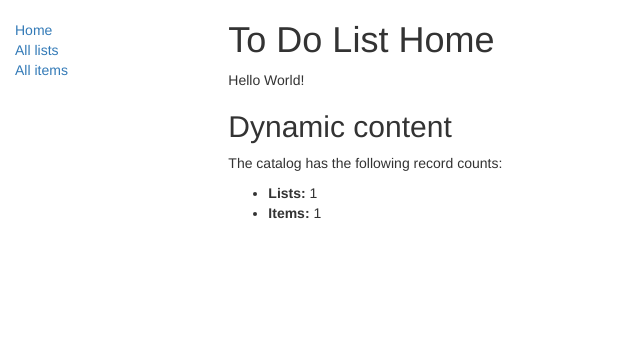
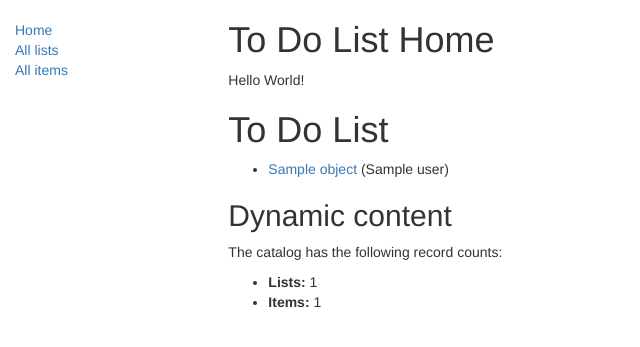
Before and after one commit to christinechengubc/ToDo, a Django app: template catalog/templates/index.html in a window 1280 px wide. Shown: the top 347 px of the page, without its empty margins (0-640 px from the left). Run offline with Django 3.2, Linux system fonts and the light colour scheme; the template is opened without the code that fills it: most values are stand-ins (such as "Sample title", 1, 10 or a date in 2020); parts of the project's set-up code (start-up, migrations or seed data) failed here and were passed over; some libraries are stand-ins or nearby versions.

Commit message:
Non-working view for lists

```diff
--- a/catalog/templates/index.html
+++ b/catalog/templates/index.html
@@ -6,6 +6,22 @@
 <p>
 	Hello World!
 </p>
+
+    <h1>To Do List</h1>
+
+{% if object_list %}
+<ul>
+
+  {% for object in object_list %}
+  <li>
+    <a href="{{ object.get_absolute_url }}">{{ object.title }}</a> ({{book.user}})
+  </li>
+  {% endfor %}
+
+</ul>
+{% else %}
+  <p>There are no items in the to do list.</p>
+{% endif %}
 
 <!-- <p>Welcome to <em>LocalLibrary</em>, a very basic Django website developed as a <a href="https://developer.mozilla.org/en-US/docs/Learn/Server-side/Django/Tutorial_local_library_website">tutorial example</a> on the Mozilla Developer Network.</p>
 <p>The tutorial demonstrates how to create a Django skeleton website and application, define URL mappings, views (including Generic List and Detail Views), models and templates.</p>
--- a/catalog/views.py
+++ b/catalog/views.py
@@ -1,4 +1,5 @@
 from django.shortcuts import render
+from django.views import generic
 
 # Create your views here.
 
@@ -12,6 +13,8 @@ def index(request):
     num_lists=TodoList.objects.all().count()
     num_items=TodoItem.objects.all().count()
 
+    model = TodoList.objects.all()
+
     # Number of visits to this view, as counted in the session variable.
     # This is user specific server side stored info discussed in Part 7
     # num_visits=request.session.get('num_visits', 0)
@@ -24,6 +27,7 @@ def index(request):
         context={
         	'num_lists':num_lists,
         	'num_items':num_items,
+            'object_list':model
 #            'num_visits':num_visits
         },
     )
```
Also changed, not shown: catalog/templates/todo_list.html (added, +19 -0 lines).
